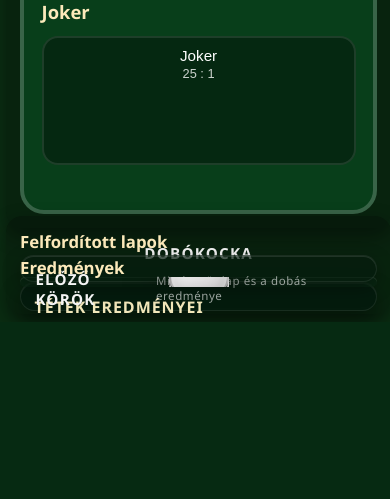
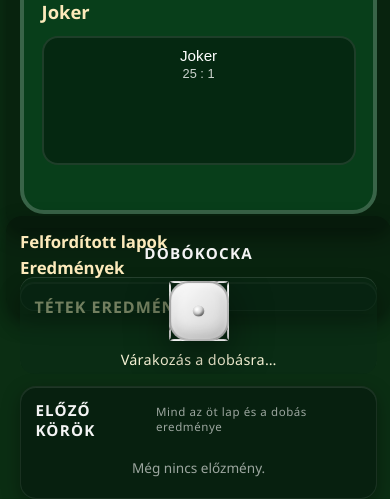
Before and after one commit to D4rkylle/test, a PHP site: page /card_betting_game.html in a window 390 px wide. Shown: the part 2747-3246 px from the top of the page. Before the commit the page ends 3069 px from the top, so only its background shows below. Run offline with PHP 8.4, Linux system fonts and the light colour scheme.

Commit message:
Refine layout for cards and history panels

```diff
--- a/css/card_betting_game.css
+++ b/css/card_betting_game.css
@@ -37,7 +37,7 @@
   margin: 0;
   display: grid;
   grid-template-columns: clamp(260px, 18vw, 320px) minmax(0, 1fr)
-    clamp(390px, 28vw, 520px);
+    clamp(420px, 30vw, 620px);
   gap: clamp(1rem, 2.1vw, 1.5rem);
   padding: clamp(0.6rem, 1.2vh, 0.9rem)
     clamp(0.75rem, 1.8vw, 1.6rem)
@@ -490,16 +490,16 @@
 
 .results-section__body--cards {
   display: grid;
-  grid-template-columns: minmax(0, 1fr) clamp(210px, 24%, 280px);
-  gap: clamp(0.75rem, 1.4vw, 1.1rem);
+  grid-template-columns: minmax(0, 1fr) clamp(220px, 36%, 300px);
+  gap: clamp(0.75rem, 1.3vw, 1.05rem);
   align-items: stretch;
   min-height: 0;
 }
 
 .results-section__body--dice {
-  display: grid;
-  grid-template-columns: clamp(210px, 26%, 260px) minmax(0, 1fr);
-  gap: clamp(0.75rem, 1.3vw, 1.1rem);
+  display: flex;
+  flex-direction: column;
+  gap: clamp(0.75rem, 1.2vw, 1rem);
   align-items: stretch;
   min-height: 0;
 }
@@ -520,27 +520,17 @@
 .cards-container {
   display: flex;
   justify-content: flex-start;
-  gap: clamp(0.45rem, 1vw, 0.75rem);
+  gap: clamp(0.4rem, 0.9vw, 0.65rem);
   align-items: stretch;
   flex-wrap: nowrap;
-  overflow-x: auto;
-  padding: 0.1rem 0.2rem 0.3rem 0.2rem;
+  overflow: hidden;
+  padding: 0.1rem 0.3rem 0.3rem;
   min-height: 0;
   flex: 1 1 auto;
-  scrollbar-width: thin;
-}
-
-.cards-container::-webkit-scrollbar {
-  height: 6px;
-}
-
-.cards-container::-webkit-scrollbar-thumb {
-  background: rgba(255, 255, 255, 0.22);
-  border-radius: 999px;
 }
 
 .cards-container .card {
-  flex: 0 0 clamp(58px, 6.4vw, 96px);
+  flex: 0 0 clamp(52px, 5.6vw, 88px);
 }
 
 .bet-breakdown {
@@ -572,7 +562,7 @@
   gap: 0.45rem;
   flex: 1 1 auto;
   min-height: 0;
-  overflow-y: auto;
+  overflow: hidden;
 }
 
 .bet-breakdown__item {
@@ -961,8 +951,7 @@
   align-items: stretch;
   gap: 0.9rem;
   align-self: stretch;
-  flex: 1 1 auto;
-  min-height: 0;
+  flex: 0 0 auto;
 }
 
 .dice-display h3 {
@@ -981,8 +970,7 @@
   border-radius: 0.9rem;
   background: rgba(10, 43, 21, 0.55);
   box-shadow: inset 0 1px 0 rgba(255, 255, 255, 0.12);
-  overflow-x: auto;
-  scrollbar-width: thin;
+  overflow: hidden;
 }
 
 .dice-display__current:focus {
@@ -990,27 +978,17 @@
   outline-offset: 4px;
 }
 
-.dice-display__current::-webkit-scrollbar {
-  height: 6px;
-}
-
-.dice-display__current::-webkit-scrollbar-thumb {
-  background: rgba(255, 255, 255, 0.25);
-  border-radius: 999px;
-}
-
 
 .dice-history {
   display: flex;
   flex-direction: column;
-  gap: 0.5rem;
+  gap: 0.6rem;
   padding: 0.8rem 0.9rem;
   border-radius: 1rem;
   background: rgba(6, 28, 14, 0.72);
   border: 1px solid rgba(255, 255, 255, 0.08);
   box-shadow: inset 0 1px 0 rgba(255, 255, 255, 0.1), 0 6px 18px rgba(0, 0, 0, 0.35);
-  flex: 1 1 auto;
-  min-height: 0;
+  flex: 0 0 auto;
 }
 
 .dice-history__title {
@@ -1038,22 +1016,10 @@
   margin: 0;
   padding: 0;
   display: flex;
-  flex-direction: row;
-  gap: 0.65rem;
-  overflow-x: auto;
-  padding-bottom: 0.35rem;
-  scrollbar-width: thin;
+  flex-direction: column;
+  gap: 0.55rem;
   flex: 1 1 auto;
   min-height: 0;
-}
-
-.dice-history__list::-webkit-scrollbar {
-  height: 6px;
-}
-
-.dice-history__list::-webkit-scrollbar-thumb {
-  background: rgba(255, 255, 255, 0.22);
-  border-radius: 999px;
 }
 
 .dice-history__empty {
@@ -1061,8 +1027,6 @@
   color: rgba(255, 255, 255, 0.6);
   text-align: center;
   padding: 0.5rem 0.25rem;
-  min-width: clamp(160px, 20vw, 210px);
-  flex: 0 0 clamp(160px, 20vw, 210px);
 }
 
 .dice-history__item {
@@ -1074,8 +1038,8 @@
   background: linear-gradient(140deg, rgba(13, 55, 28, 0.9), rgba(8, 34, 18, 0.9));
   border: 1px solid rgba(255, 255, 255, 0.08);
   box-shadow: inset 0 1px 0 rgba(255, 255, 255, 0.12), 0 4px 12px rgba(0, 0, 0, 0.35);
-  min-width: clamp(160px, 20vw, 210px);
-  flex: 0 0 clamp(160px, 20vw, 210px);
+  width: 100%;
+  box-sizing: border-box;
 }
 
 .dice-history__item--push {
@@ -1350,26 +1314,14 @@
   }
 
   .results-section__body--dice {
-    grid-template-columns: 1fr;
+    display: flex;
+    flex-direction: column;
   }
 
   .cards-container {
+    justify-content: center;
     flex-wrap: wrap;
-    justify-content: center;
-    overflow-x: hidden;
-  }
-
-  .dice-history__list {
-    flex-direction: column;
-    overflow-y: auto;
-    overflow-x: hidden;
-    max-height: 260px;
-    gap: 0.6rem;
-  }
-
-  .dice-history__list::-webkit-scrollbar {
-    width: 6px;
-    height: 6px;
+    overflow: visible;
   }
 
   .table {
--- a/js/card_betting_game.js
+++ b/js/card_betting_game.js
@@ -175,7 +175,7 @@
 let diceFinalTimeout = null;
 let dicePendingResolver = null;
 let historyCounter = 0;
-const MAX_HISTORY_ITEMS = 15;
+const MAX_HISTORY_ITEMS = 6;
 
 const PIP_LAYOUTS = {
   A: [[3, 2]],
```
